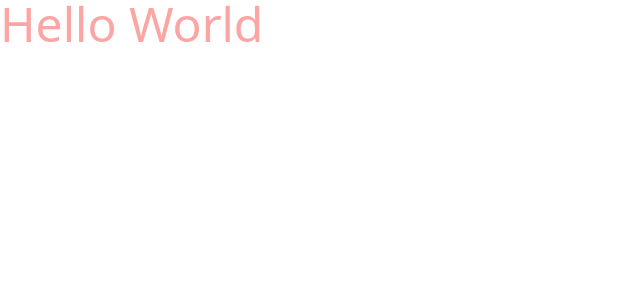
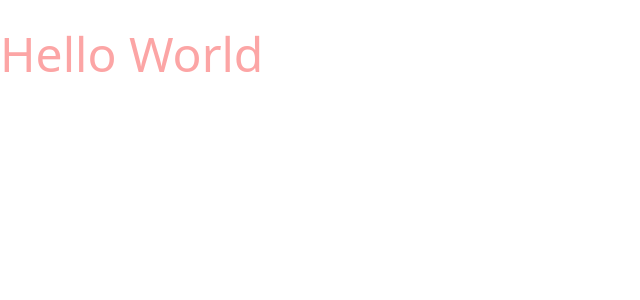
Before and after one commit to konradczarny02/Shoppingify, a React (Vite) app: page / in a window 1280 px wide. Shown: the top 300 px of the page, without its empty margins (0-640 px from the left). Built offline with nearby package versions, Linux system fonts and the light colour scheme.

Commit message:
feat: add material icons

```diff
--- a/index.html
+++ b/index.html
@@ -3,6 +3,8 @@
 <head>
   <meta charset="UTF-8" />
   <link rel="icon" type="image/svg+xml" href="/vite.svg" />
+  <link href="https://fonts.googleapis.com/icon?family=Material+Icons"
+        rel="stylesheet">
   <meta name="viewport" content="width=device-width, initial-scale=1.0" />
   <title>Vite + React + TS</title>
 </head>
--- a/src/App.tsx
+++ b/src/App.tsx
@@ -1,5 +1,10 @@
 import React from 'react';
 
 export const App = () => {
-  return <h1 className="text-5xl text-red-300">Hello World</h1>;
+  return (
+    <div>
+      <span className="material-icons">&#xE87C;</span>
+      <h1 className="text-5xl text-red-300">Hello World</h1>
+    </div>
+  );
 };
```
Lines whose indentation alone changed are shown as unchanged.
